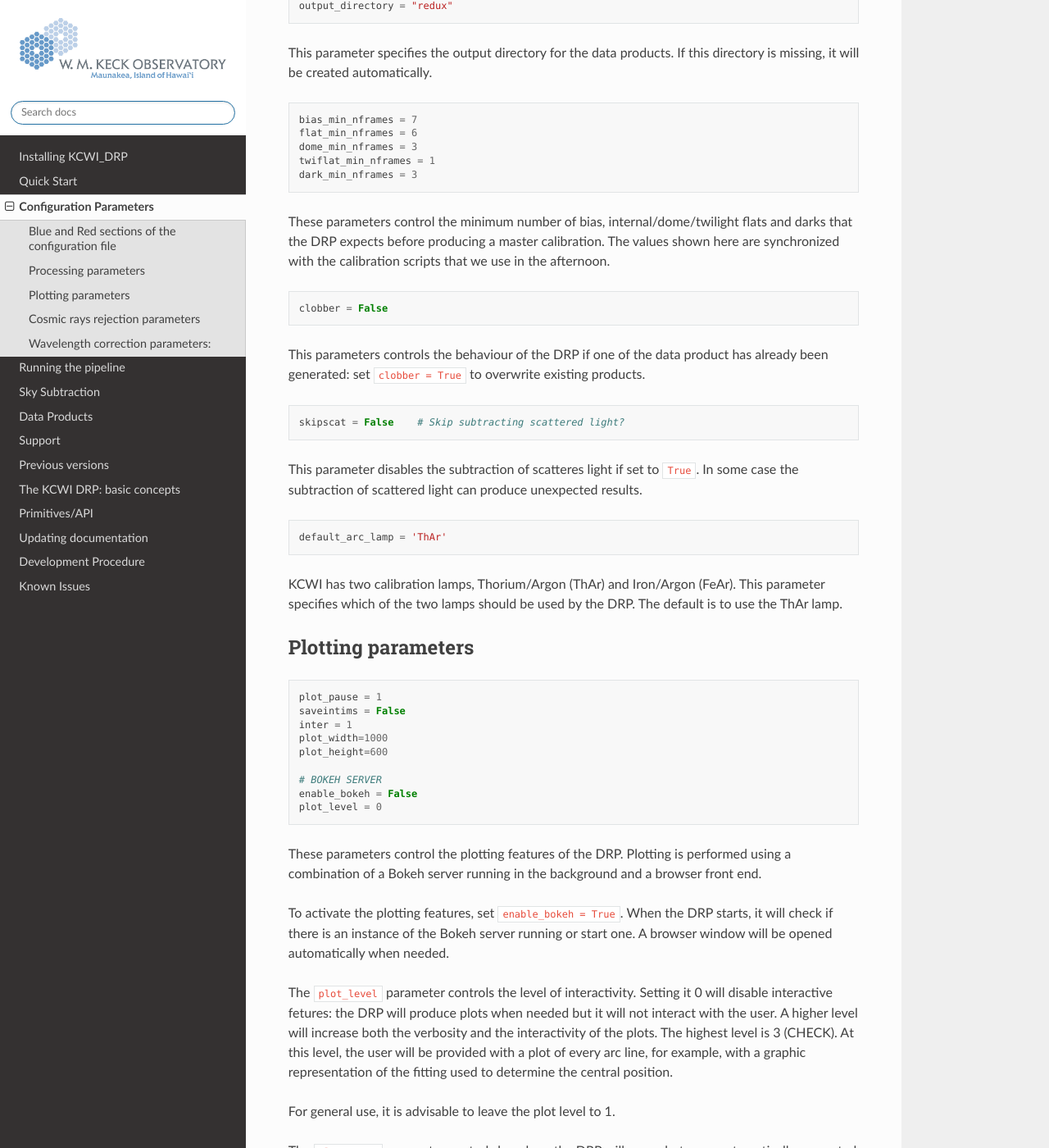
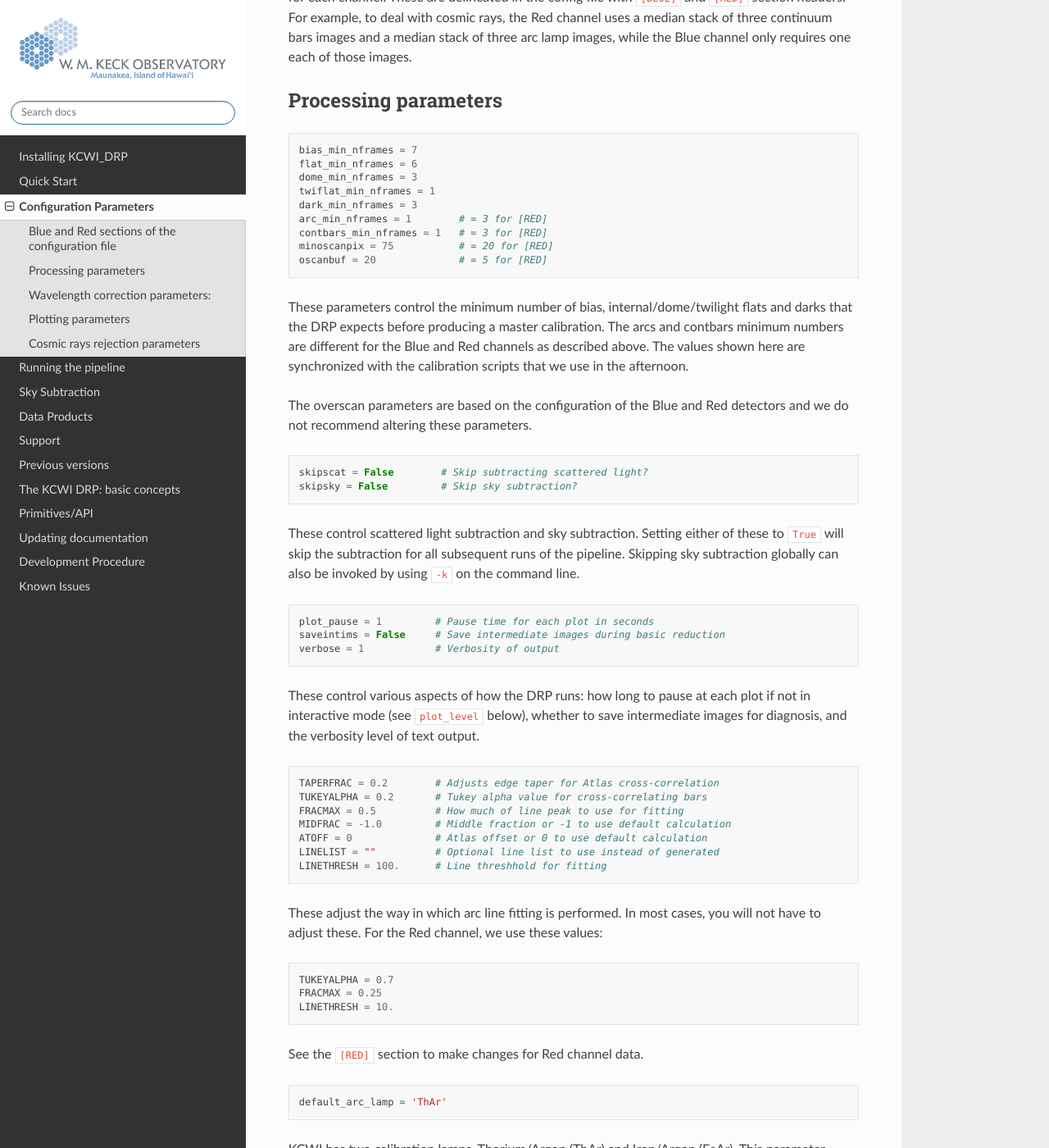
Before and after one commit to Keck-DataReductionPipelines/KCWI_DRP, a Sphinx documentation site: the page built from docs/source/configuration.rst, in a window 1280 px wide and 1400 px high, scrolled down 773 px. Shown: the whole window at 82% size. Built offline with Sphinx 7.4.7 and the Read the Docs theme 2.0.0, drawn with Linux system fonts in a browser that asks for light colours; some of the changed text lies outside the part shown.

Commit message:
Updates to configuration.rst

```diff
--- a/docs/source/configuration.rst
+++ b/docs/source/configuration.rst
@@ -22,6 +22,10 @@
 number of continuum bars. There is usually no reason to modify these parameters,
 and they are not described here.
 
+Note:
+    If a parameter in the ``kcwi.cfg`` file is not described here, then you can
+    assume that it should not be modified.
+
 The remaining parameters are used to control the processing algorithms and are
 described here.
 
@@ -30,17 +34,13 @@
 
 Now that the Red channel has been installed, there is a need to specify
 different default parameters for each channel.  These are delineated in the
-config file with ``[BLUE]`` and ``[RED]`` section headers.
+config file with ``[BLUE]`` and ``[RED]`` section headers.  For example, to
+deal with cosmic rays, the Red channel uses a median stack of three continuum
+bars images and a median stack of three arc lamp images, while the Blue channel
+only requires one each of those images.
 
 Processing parameters
 ---------------------
-
-.. code-block:: python
-
- output_directory = "redux"
-
-This parameter specifies the output directory for the data products. If this directory
-is missing, it will be created automatically.
 
 .. code-block:: python
 
@@ -49,32 +49,84 @@
  dome_min_nframes = 3
  twiflat_min_nframes = 1
  dark_min_nframes = 3
+ arc_min_nframes = 1        # = 3 for [RED]
+ contbars_min_nframes = 1   # = 3 for [RED]
+ minoscanpix = 75           # = 20 for [RED]
+ oscanbuf = 20              # = 5 for [RED]
 
-These parameters control the minimum number of bias, internal/dome/twilight flats and darks
-that the DRP expects before producing a master calibration.
-The values shown here are synchronized with the calibration scripts that we use in the
-afternoon.
+These parameters control the minimum number of bias, internal/dome/twilight
+flats and darks that the DRP expects before producing a master calibration. The
+arcs and contbars minimum numbers are different for the Blue and Red channels as
+described above.  The values shown here are synchronized with the calibration
+scripts that we use in the afternoon.
+
+The overscan parameters are based on the configuration of the Blue and Red
+detectors and we do not recommend altering these parameters.
 
 .. code-block:: python
 
- clobber = False
+ skipscat = False        # Skip subtracting scattered light?
+ skipsky = False         # Skip sky subtraction?
 
-This parameters controls the behaviour of the DRP if one of the data product has already
-been generated: set ``clobber = True`` to overwrite existing products.
+These control scattered light subtraction and sky subtraction.  Setting either
+of these to ``True`` will skip the subtraction for all subsequent runs of the
+pipeline.  Skipping sky subtraction globally can also be invoked by using
+``-k`` on the command line.
 
 .. code-block:: python
 
- skipscat = False    # Skip subtracting scattered light?
+ plot_pause = 1         # Pause time for each plot in seconds
+ saveintims = False     # Save intermediate images during basic reduction
+ verbose = 1            # Verbosity of output
 
-This parameter disables the subtraction of scatteres light if set to ``True``. In some case
-the subtraction of scattered light can produce unexpected results.
+These control various aspects of how the DRP runs: how long to pause at each
+plot if not in interactive mode (see ``plot_level`` below), whether to save
+intermediate images for diagnosis, and the verbosity level of text output.
+
+.. code-block:: python
+
+ TAPERFRAC = 0.2        # Adjusts edge taper for Atlas cross-correlation
+ TUKEYALPHA = 0.2       # Tukey alpha value for cross-correlating bars
+ FRACMAX = 0.5          # How much of line peak to use for fitting
+ MIDFRAC = -1.0         # Middle fraction or -1 to use default calculation
+ ATOFF = 0              # Atlas offset or 0 to use default calculation
+ LINELIST = ""          # Optional line list to use instead of generated
+ LINETHRESH = 100.      # Line threshhold for fitting
+
+These adjust the way in which arc line fitting is performed.  In most cases, you
+will not have to adjust these.  For the Red channel, we use these values:
+
+.. code-block:: python
+
+ TUKEYALPHA = 0.7
+ FRACMAX = 0.25
+ LINETHRESH = 10.
+
+See the ``[RED]`` section to make changes for Red channel data.
 
 .. code-block:: python
 
  default_arc_lamp = 'ThAr'
 
-KCWI has two calibration lamps, Thorium/Argon (ThAr) and Iron/Argon (FeAr). This parameter
-specifies which of the two lamps should be used by the DRP. The default is to use the ThAr lamp.
+KCWI has two calibration lamps, Thorium/Argon (ThAr) and Iron/Argon (FeAr).
+This parameter specifies which of the two lamps should be used by the DRP.
+The default is to use the ThAr lamp.
+
+Wavelength correction parameters:
+---------------------------------
+
+.. code-block:: python
+
+ radial_velocity_correction = "heliocentric"
+ air_to_vacuum = True   # Defaults to vacuum wavelengths
+
+These control the refinement of the wavelength solution.  You can specify if you
+want air wavelengths by setting ``air_to_vacuum`` to ``False``.  You can
+specify the type of radial velocity correct as one of:
+
+* heliocentric
+* barycentric
+* none
 
 
 Plotting parameters
@@ -82,38 +134,29 @@
 
 .. code-block:: python
 
- plot_pause = 1
- saveintims = False
- inter = 1
- plot_width=1000
- plot_height=600
-
  # BOKEH SERVER
  enable_bokeh = False
- plot_level = 0
+ plot_level = 1
 
-These parameters control the plotting features of the DRP. Plotting is performed using
-a combination of a Bokeh server running in the background and a browser front end.
+These parameters control the plotting features of the DRP. Plotting is
+performed using a combination of a Bokeh server running in the background and a
+browser front end.
 
-To activate the plotting features, set ``enable_bokeh = True``. When the DRP starts, it will
-check if there is an instance of the Bokeh server running or start one. A browser
-window will be opened automatically when needed.
+To activate the plotting features, set ``enable_bokeh = True``. When the DRP
+starts, it will check if there is an instance of the Bokeh server running or
+start one. A browser window will be opened automatically when needed.
 
-The ``plot_level`` parameter controls the level of interactivity. Setting it 0 will disable
-interactive fetures: the DRP will produce plots when needed but it will not interact
-with the user. A higher level will increase both the verbosity and the interactivity of the
-plots. The highest level is 3 (CHECK). At this level, the user will be provided with a plot
-of every arc line, for example, with a graphic representation of the fitting used to determine
-the central position.
+The ``plot_level`` parameter controls the level of interactivity. Setting it 0
+will disable plotting.  Setting it to 1 will enable plotting, but the DRP will
+not interact with the user. A higher level will increase both the verbosity and
+the interactivity of the plots. The highest level is 3. At this level, the user
+will be provided with a plot of every arc line, for example, with a graphic
+representation of the fitting used to determine the central position.
 
 For general use, it is advisable to leave the plot level to 1.
 
-The ``plot_pause`` parameter controls how long the DRP will pause between automatically generated
-plots (in seconds).
-Finally, the ``saventims`` parameter controls the generation of JPG diagnostics plots saved
-in the current directory.
-
-The size of the plotting window can be specified using ``plot_width`` and ``plot_height``.
+The size of the plotting window can be specified using ``plot_width`` and
+``plot_height``.
 
 Cosmic rays rejection parameters
 --------------------------------
@@ -138,13 +181,3 @@
 
 These parameters are used to control the CRR algorithms. See the documentation in
 `astroscrappy <https://astroscrappy.readthedocs.io/en/latest/index.html>`_ for details (PROVIDE LINK)
-
-Wavelength correction parameters:
----------------------------------
-
-The ``radial_velocity_correction`` parameter controls what reference frame to use for
-radial velocity corrections. The options are ``heliocentric``, ``barycentric``,
-or ``none``
-
-The ``air_to_vacuum`` parameter controls if the pipeline should convert
-to vacuum wavelengths from air wavelengths.
```
